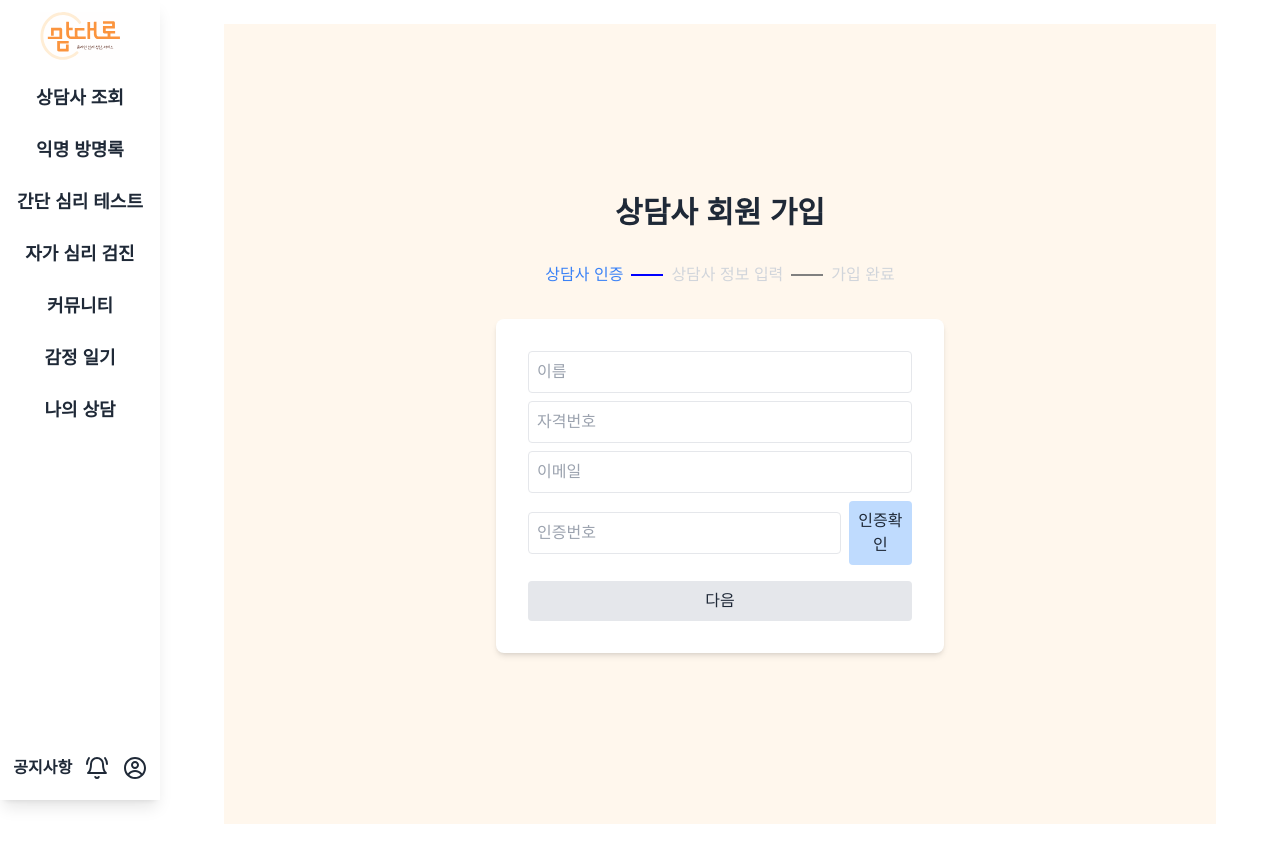
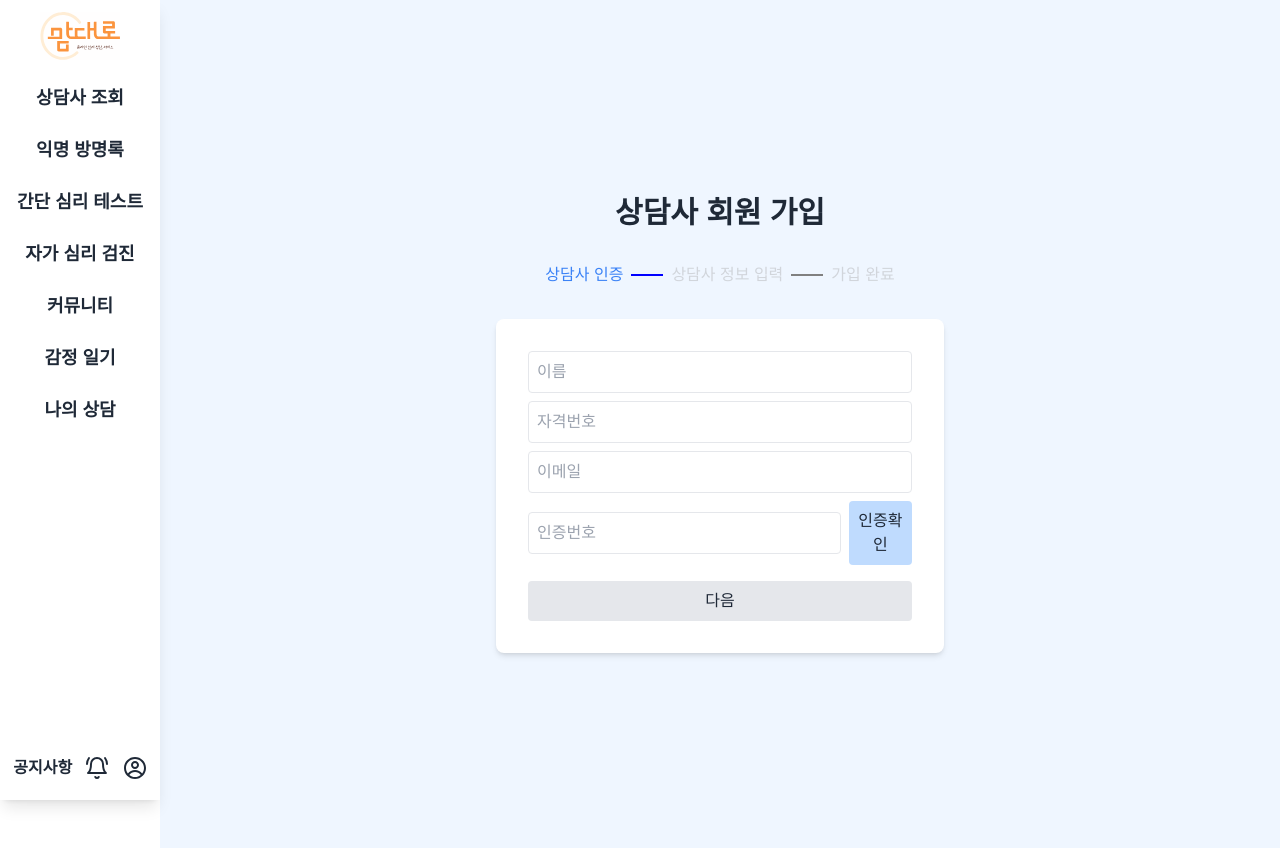
Before and after one commit to heymin2/Mamdaero, a React (Vite) app in the folder frontend/: page /signup/counselor in a window 1280 px wide. Built offline with nearby package versions, Linux system fonts and the light colour scheme; a web font is replaced by a local one.

Commit message:
design: 전체 배경색 적용 (#18)

```diff
--- a/frontend/src/App.tsx
+++ b/frontend/src/App.tsx
@@ -1,4 +1,4 @@
-import { Routes, Route } from 'react-router-dom';
+import { Routes, Route, useLocation } from 'react-router-dom';
 import NavClient from '@/components/navigation/NavClient';
 import MainPage from '@/pages/MainPage';
 import SignUpChoose from '@/pages/SignUpChoose';
@@ -7,13 +7,31 @@ import SignUpCounselor from '@/pages/SignUpCounselor';
 import SignUpCounselorInfo from '@/components/input/SignUpCounselorInfo';
 import CounselorListPage from './pages/CounselorListPage';
 
+const routeBackgroundColors: { [key: string]: string } = {
+  '/signup/counselor': 'bg-blue-50',
+};
+
+function getBackgroundColor(pathname: string): string {
+  for (const [route, color] of Object.entries(routeBackgroundColors)) {
+    if (pathname.startsWith(route)) {
+      return color;
+    }
+  }
+  return 'bg-orange-50'; // 기본 배경색
+}
+
 function App() {
+  const location = useLocation();
+  const backgroundColor = getBackgroundColor(location.pathname);
+
   return (
     <div className="App grid grid-cols-8 min-h-screen">
       <div className="fixed flex min-h-screen col-span-1">
         <NavClient />
       </div>
-      <div className="col-start-2 col-span-7 justify-center items-center px-16 py-6">
+      <div
+        className={`col-start-2 col-span-7 justify-center items-center px-16 py-6 ${backgroundColor}`}
+      >
         <Routes>
           <Route path="/" element={<MainPage />} />
           <Route path="/signup/choose" element={<SignUpChoose />} />
--- a/frontend/src/pages/SignUpCounselor.tsx
+++ b/frontend/src/pages/SignUpCounselor.tsx
@@ -15,7 +15,7 @@ const SignUpCounselor: React.FC = () => {
   }
 
   return (
-    <div className="flex flex-col items-center justify-center min-h-screen bg-orange-50 w-full">
+    <div className="flex flex-col items-center justify-center min-h-screen bg-blue-50 w-full">
       <h1 className="text-3xl font-bold mb-8">상담사 회원 가입</h1>
       <ProgressBar currentStep={currentStep} />
       <Routes>
```
